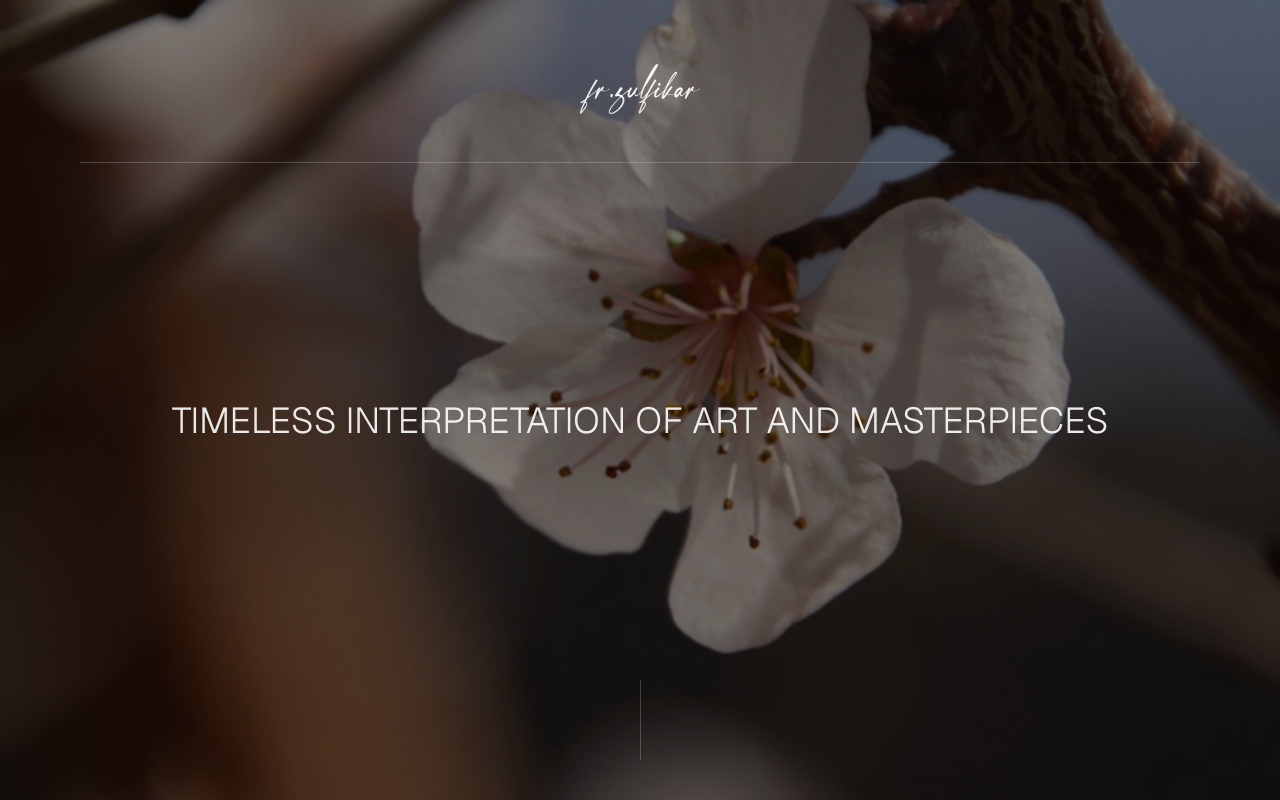
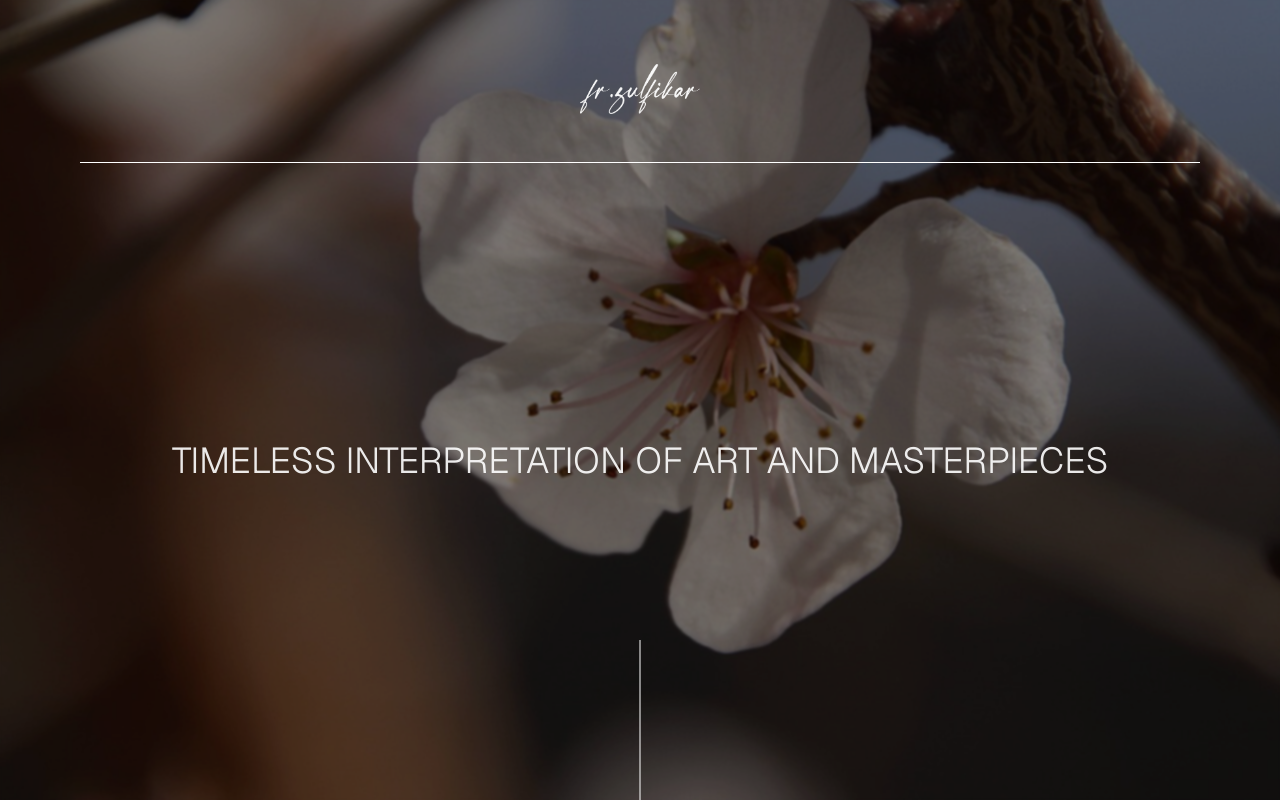
Before and after one commit to karnaufal/fai-portofolio, a Next.js app: page / in a window 1280 px wide. Built offline with nearby package versions, Linux system fonts and the light colour scheme.

Commit message:
style: enhance line opacity and extend vertical line to section bottom

```diff
--- a/app/page.tsx
+++ b/app/page.tsx
@@ -33,18 +33,20 @@ export default function Home() {
                 className="object-contain brightness-0 invert"
               />
             </div>
-            <div className="h-[1px] w-full bg-white/20"></div>
+            {/* Garis Horizontal - Putih Solid */}
+            <div className="h-[1px] w-full bg-white opacity-100"></div>
           </div>
 
-          {/* 2. CENTER AREA: The Headline (Beneran di Tengah Layar) */}
+          {/* 2. CENTER AREA: The Headline */}
           <div className="flex-1 flex items-center justify-center w-full">
             <h1 className="text-xl sm:text-2xl md:text-3xl lg:text-4xl font-light uppercase text-white/90 whitespace-nowrap tracking-normal">
               Timeless Interpretation of Art and Masterpieces
             </h1>
           </div>
 
-          {/* 3. BOTTOM AREA: Vertical Line */}
-          <div className="h-20 w-[1px] bg-white/20"></div>
+          {/* 3. BOTTOM AREA: Vertical Line - Tembus ke Bawah */}
+          {/* Menghilangkan pb-10 di container dan pake h-32 atau lebih biar tembus border section */}
+          <div className="absolute bottom-0 left-1/2 -translate-x-1/2 h-40 w-[1px] bg-white opacity-100"></div>
 
         </div>
       </section>
```
